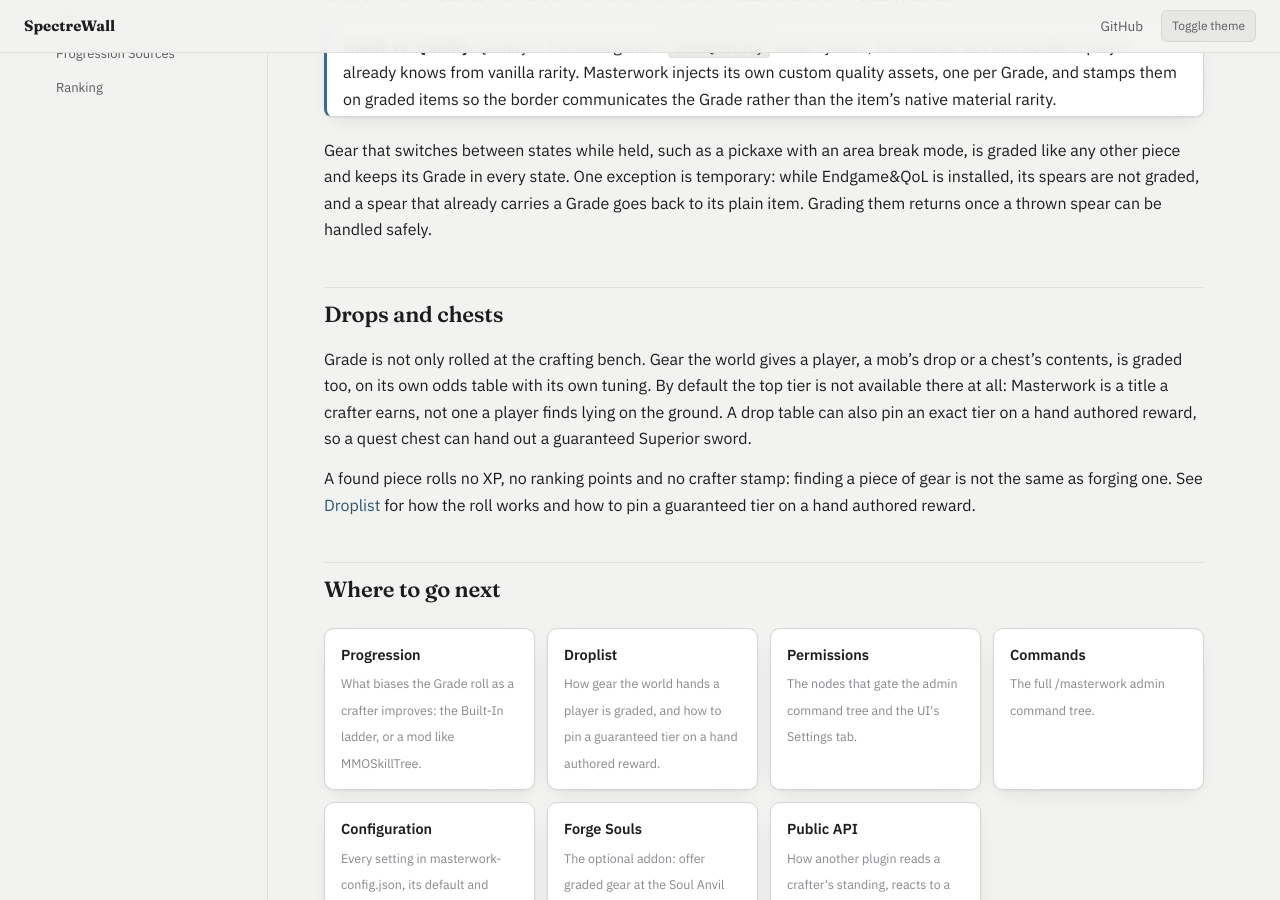
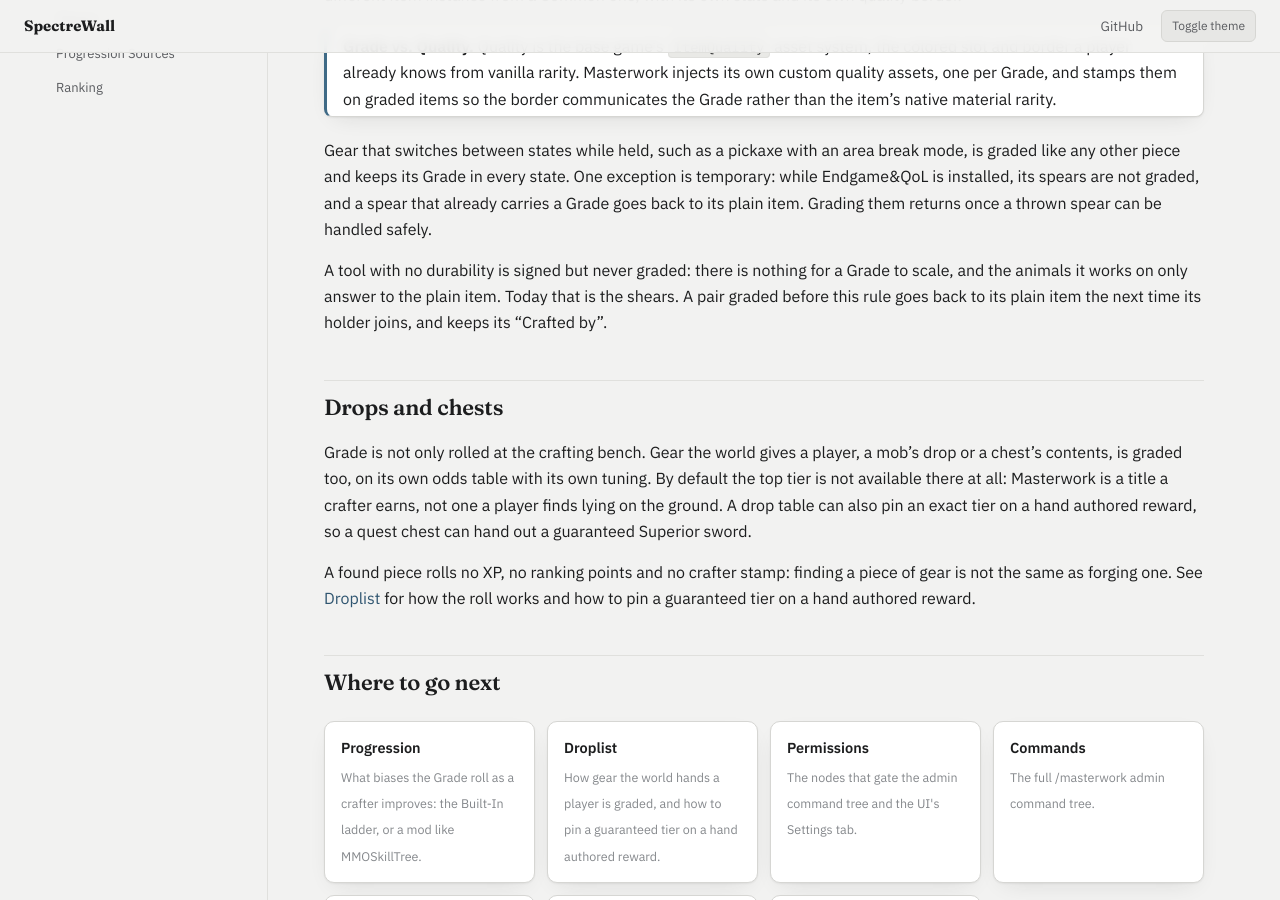
Before and after one commit to spectrewall/spectrewall.github.io, a Jekyll site: the page built from masterwork/index.md, in a window 1280 px wide and 900 px high, scrolled down 1183 px. Built offline with Jekyll 4.4.1, drawn with Linux system fonts in a browser that asks for light colours.

Commit message:
Say the shears are signed but not graded

```diff
--- a/masterwork/index.md
+++ b/masterwork/index.md
@@ -43,6 +43,8 @@ Common is the base tier: a common roll yields the item's shipped id and stats, o
 
 Gear that switches between states while held, such as a pickaxe with an area break mode, is graded like any other piece and keeps its Grade in every state. One exception is temporary: while Endgame&QoL is installed, its spears are not graded, and a spear that already carries a Grade goes back to its plain item. Grading them returns once a thrown spear can be handled safely.
 
+A tool with no durability is signed but never graded: there is nothing for a Grade to scale, and the animals it works on only answer to the plain item. Today that is the shears. A pair graded before this rule goes back to its plain item the next time its holder joins, and keeps its "Crafted by".
+
 ## Drops and chests
 
 Grade is not only rolled at the crafting bench. Gear the world gives a player, a mob's drop or a chest's contents, is graded too, on its own odds table with its own tuning. By default the top tier is not available there at all: Masterwork is a title a crafter earns, not one a player finds lying on the ground. A drop table can also pin an exact tier on a hand authored reward, so a quest chest can hand out a guaranteed Superior sword.
```
